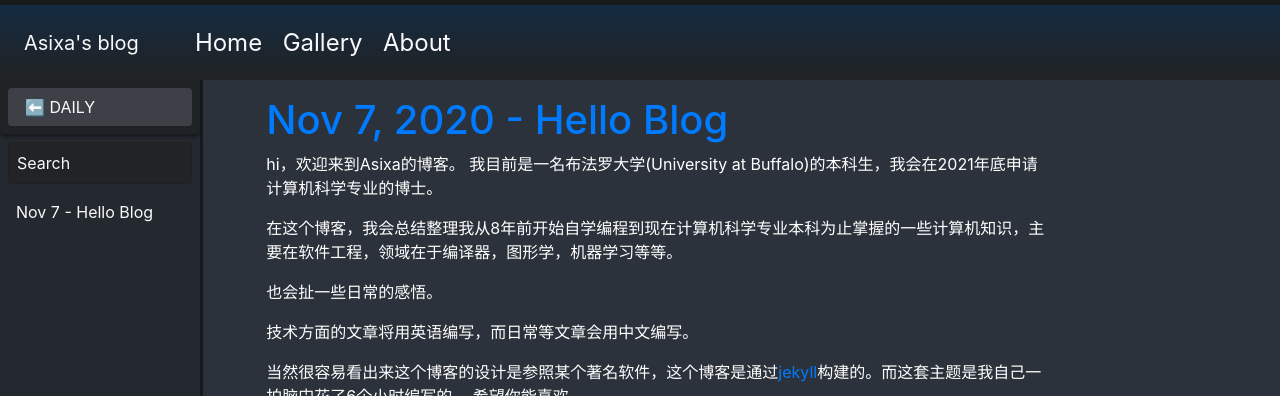
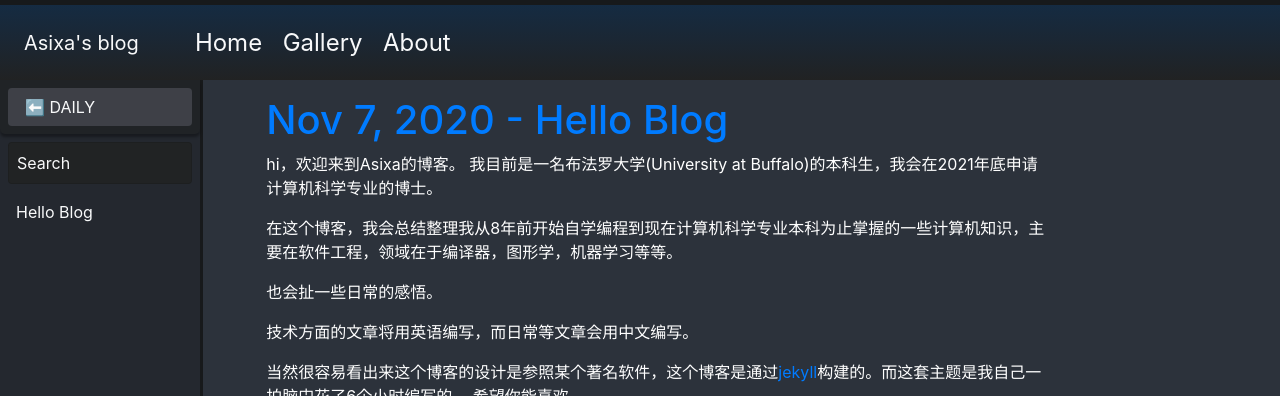
Before and after one commit to Asixa/Blog, a Jekyll site: the page built from _posts/2020-11-7-HelloBlog.md, in a window 1280 px wide and 900 px high. Shown: the top 396 px of the window. Built offline with Jekyll 4.4.1, drawn with Linux system fonts in a browser that asks for light colours.

Commit message:
Update sidebar-post.html

```diff
--- a/_includes/sidebar-post.html
+++ b/_includes/sidebar-post.html
@@ -12,8 +12,7 @@
 <ul></ul>
 {%for post in site.posts %}
 {% if post.tags == page.tags %}
-<a class="text-light nt-foldout-item" href="{{ site.baseurl}}{{ post.url }}">{{ post.date | date: "%b %-d" }} -
-  {{ post.title }}</a>
+<a class="text-light nt-foldout-item" href="{{ site.baseurl}}{{ post.url }}">{{ post.title }}</a>
 {% endif %}
 
 {% endfor %}
```
